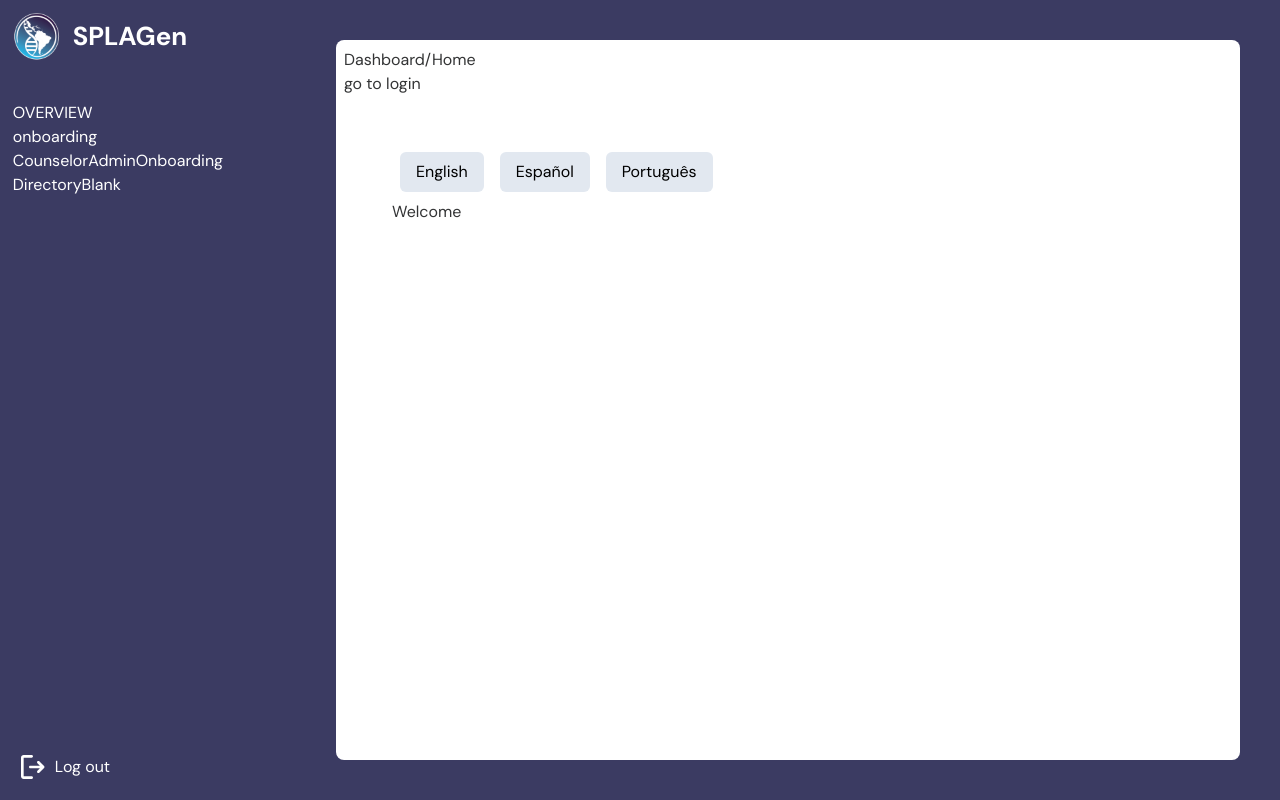
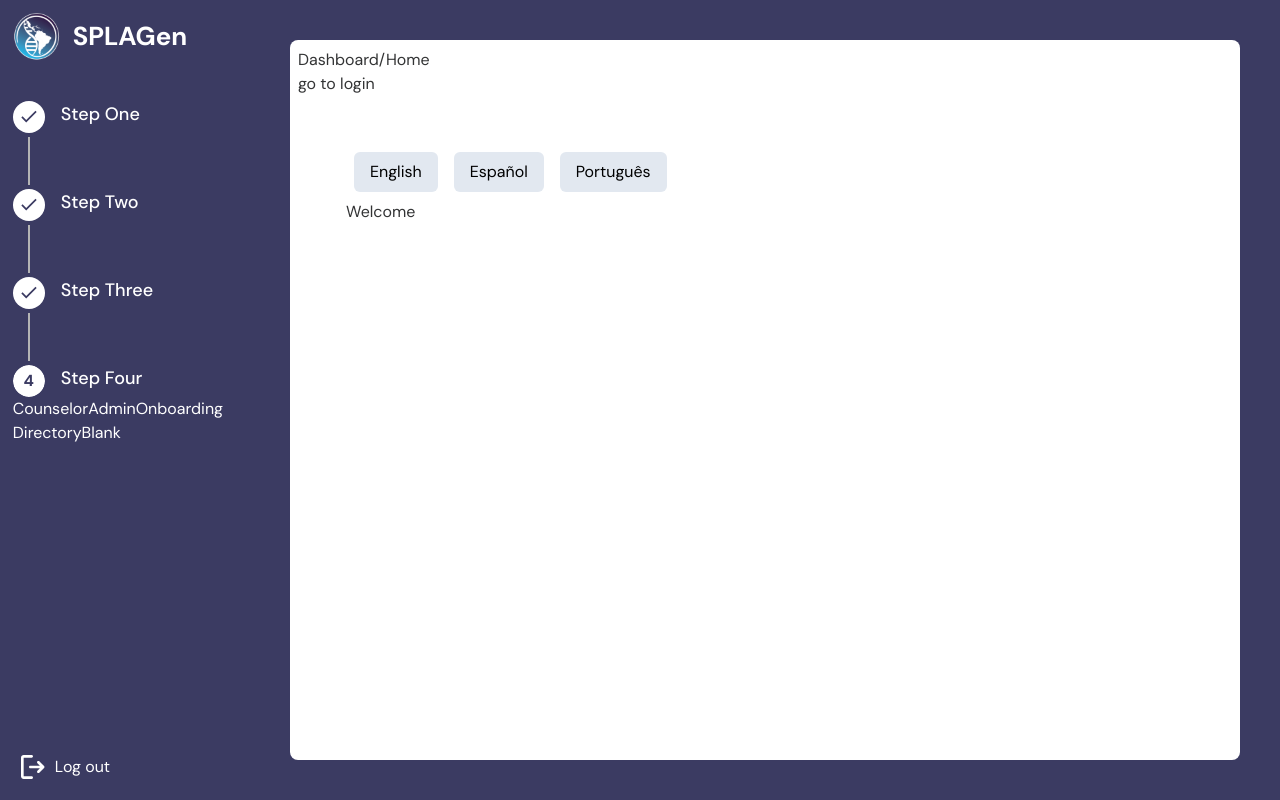
Before and after one commit to TritonSE/SPLAGen-Website, a Next.js app in the folder frontend/: page / in a window 1280 px wide. Both pictures are taken after a click on the button "Onboarding". Built offline with nearby package versions, Linux system fonts and the light colour scheme.

Commit message:
functionality and styling done

```diff
--- a/frontend/src/components/SideNavbar.module.css
+++ b/frontend/src/components/SideNavbar.module.css
@@ -1,6 +1,6 @@
 .SideNavbar {
   display: flex;
-  width: clamp(185px, 26vw, 296px);
+  width: clamp(185px, 26vw, 250px);
   background-color: var(--color-primary2);
   padding: clamp(4px, 1vw, 40px);
   color: white;
@@ -26,7 +26,7 @@
 }
 
 @media (max-height: 400px) {
-  #overview {
+  .overview {
     display: none;
   }
 }
--- a/frontend/src/components/SideNavbar.tsx
+++ b/frontend/src/components/SideNavbar.tsx
@@ -8,6 +8,7 @@ import logo from "../../public/images/Logo_SPLAGen1.png";
 import { NavCard } from "./NavCard";
 import cardStyle from "./NavCard.module.css";
 import styles from "./SideNavbar.module.css";
+import { VerticalStepper } from "./VerticalStepper";
 // Props for each navigation card on sidebar
 
 type CardProps = {
@@ -76,6 +77,8 @@ const counselorItems: CardProps[] = [
   NewsletterProps,
 ];
 
+const stepLabels = ["Step One", "Step Two", "Step Three", "Step Four"];
+
 export const SideNavbar: React.FC = () => {
   const [navState, setNavState] = useState<
     "Counselor" | "Admin" | "Onboarding" | "Directory" | "blank"
@@ -94,7 +97,11 @@ export const SideNavbar: React.FC = () => {
       case "Admin":
         return adminItems.map((item, index) => <NavCard key={index} {...item} />);
       case "Onboarding":
-        return <div>onboarding</div>;
+        return (
+          <>
+            <VerticalStepper steps={stepLabels} activeStep={3} />
+          </>
+        );
       case "Directory":
         return <div>directory</div>;
       case "blank":
@@ -113,7 +120,10 @@ export const SideNavbar: React.FC = () => {
 
       {/* Navigation cards */}
       <div className={styles.cards}>
-        <span className="text-white-500" id={styles.overview}>
+        <span
+          className={styles.overview}
+          style={{ display: navState === "Onboarding" ? "none" : "block" }}
+        >
           OVERVIEW
         </span>
         {renderNavItems()}
--- /dev/null
+++ b/frontend/src/components/Step.module.css
@@ -0,0 +1,64 @@
+.stepContainer {
+  display: flex;
+  align-items: start;
+}
+
+.iconContainer {
+  display: flex;
+  flex-direction: column;
+  align-items: center;
+}
+
+.stepIcon {
+  width: 2rem;
+  height: 2rem;
+  display: flex;
+  align-items: center;
+  justify-content: center;
+  border-radius: 50%;
+  font-weight: bold;
+  background-color: white;
+  color: var(--color-primary2);
+}
+
+.done {
+  background-color: white;
+  color: var(--color-primary2);
+}
+
+.doneText {
+  color: white;
+}
+
+.current {
+  background-color: white;
+  outline: 2px solid var(--color-primary2);
+}
+
+.currentText {
+  color: white;
+}
+
+.pending {
+  background-color: white;
+  outline: 2px solid var(--color-grey3);
+}
+
+.pendingText {
+  color: var(--color-grey3);
+}
+
+.stepLine {
+  width: 2px;
+  background-color: var(--color-grey3);
+  flex-grow: 1;
+  max-height: 4rem;
+  height: 3rem;
+  margin: 0.25rem 0;
+}
+
+.stepText {
+  margin-left: 1rem;
+  font-size: 1.125rem;
+  font-weight: 500;
+}
--- /dev/null
+++ b/frontend/src/components/Step.tsx
@@ -0,0 +1,42 @@
+import Image from "next/image";
+
+import styles from "./Step.module.css";
+
+type StepProps = {
+  step: string;
+  index: number;
+  caseType: "done" | "current" | "pending";
+  isLast: boolean;
+};
+
+export const Step: React.FC<StepProps> = ({ step, index, caseType, isLast }) => {
+  let icon, iconStyle, textStyle;
+
+  switch (caseType) {
+    case "done":
+      icon = <Image src="/icons/check.svg" alt="Completed" width={24} height={24} />;
+      iconStyle = styles.done;
+      textStyle = styles.doneText;
+      break;
+    case "current":
+      icon = index + 1;
+      iconStyle = styles.current;
+      textStyle = styles.currentText;
+      break;
+    case "pending":
+      icon = index + 1;
+      iconStyle = styles.pending;
+      textStyle = styles.pendingText;
+      break;
+  }
+
+  return (
+    <div className={styles.stepContainer}>
+      <div className={styles.iconContainer}>
+        <div className={`${styles.stepIcon} ${iconStyle}`}>{icon}</div>
+        {!isLast && <div className={styles.stepLine}></div>}
+      </div>
+      <div className={`${styles.stepText} ${textStyle}`}>{step}</div>
+    </div>
+  );
+};
--- /dev/null
+++ b/frontend/src/components/VerticalStepper.module.css
@@ -0,0 +1,5 @@
+.stepperContainer {
+  display: flex;
+  flex-direction: column;
+  align-items: flex-start;
+}
--- /dev/null
+++ b/frontend/src/components/VerticalStepper.tsx
@@ -0,0 +1,38 @@
+import { Step } from "./Step";
+import styles from "./VerticalStepper.module.css";
+
+type VerticalStepperProps = {
+  steps: string[];
+  activeStep: number;
+};
+
+export const VerticalStepper: React.FC<VerticalStepperProps> = ({ steps, activeStep }) => {
+  // Ensure activeStep is within bounds
+  const validActiveStep = Math.max(0, Math.min(activeStep, steps.length - 1));
+
+  return (
+    <div className={styles.stepperContainer}>
+      {steps.map((step, index) => {
+        let caseType: "done" | "current" | "pending";
+
+        if (index < validActiveStep) {
+          caseType = "done";
+        } else if (index === validActiveStep) {
+          caseType = "current";
+        } else {
+          caseType = "pending";
+        }
+
+        return (
+          <Step
+            key={index}
+            step={step}
+            index={index}
+            caseType={caseType}
+            isLast={index === steps.length - 1}
+          />
+        );
+      })}
+    </div>
+  );
+};
--- a/frontend/src/components/index.tsx
+++ b/frontend/src/components/index.tsx
@@ -9,3 +9,5 @@ export { NavCard } from "./NavCard";
 export { SideNavbar } from "./SideNavbar";
 
 export { External } from "./translationDemo";
+
+export { VerticalStepper } from "./VerticalStepper";
```
Also changed, not shown: frontend/public/icons/check.svg (added).
